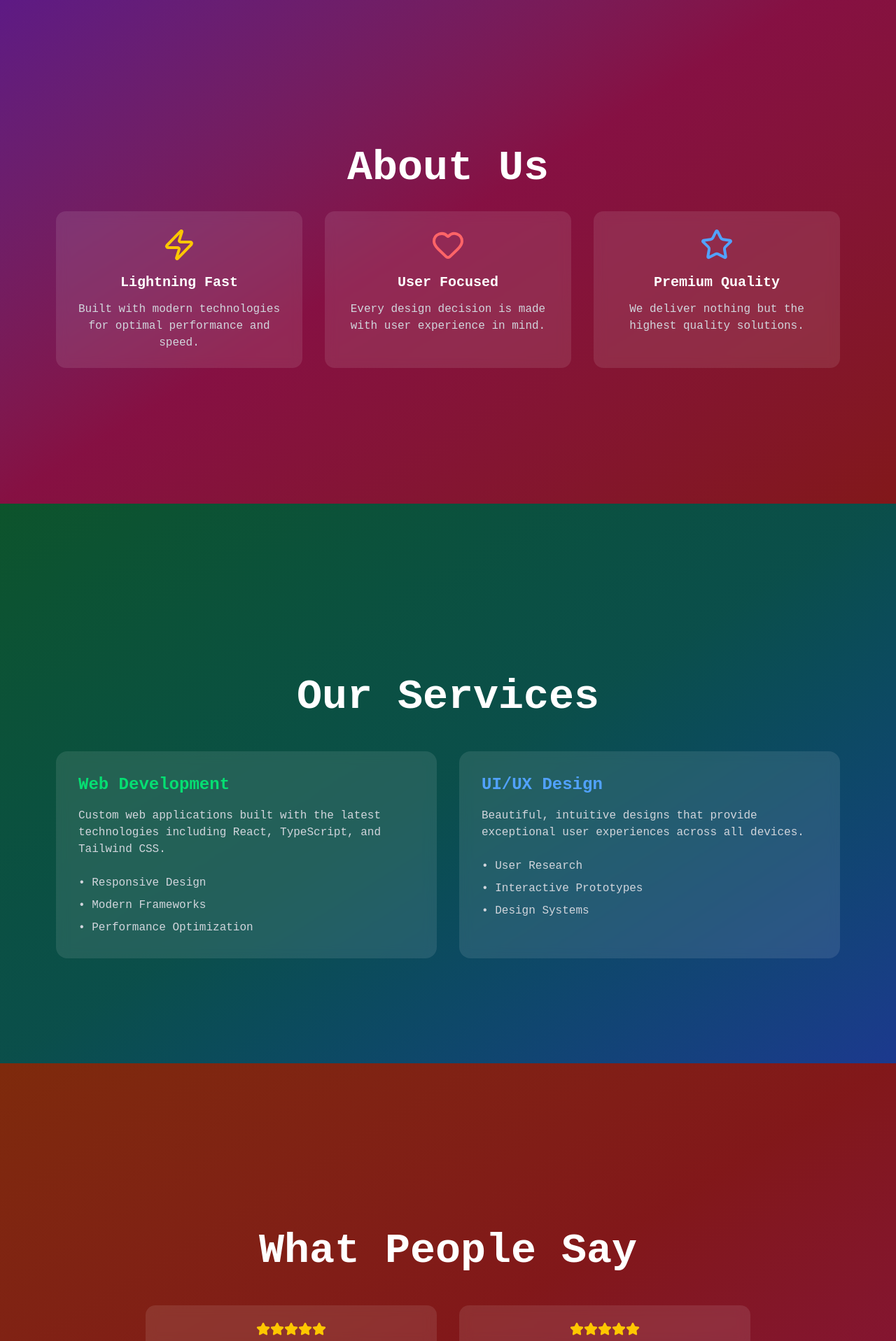
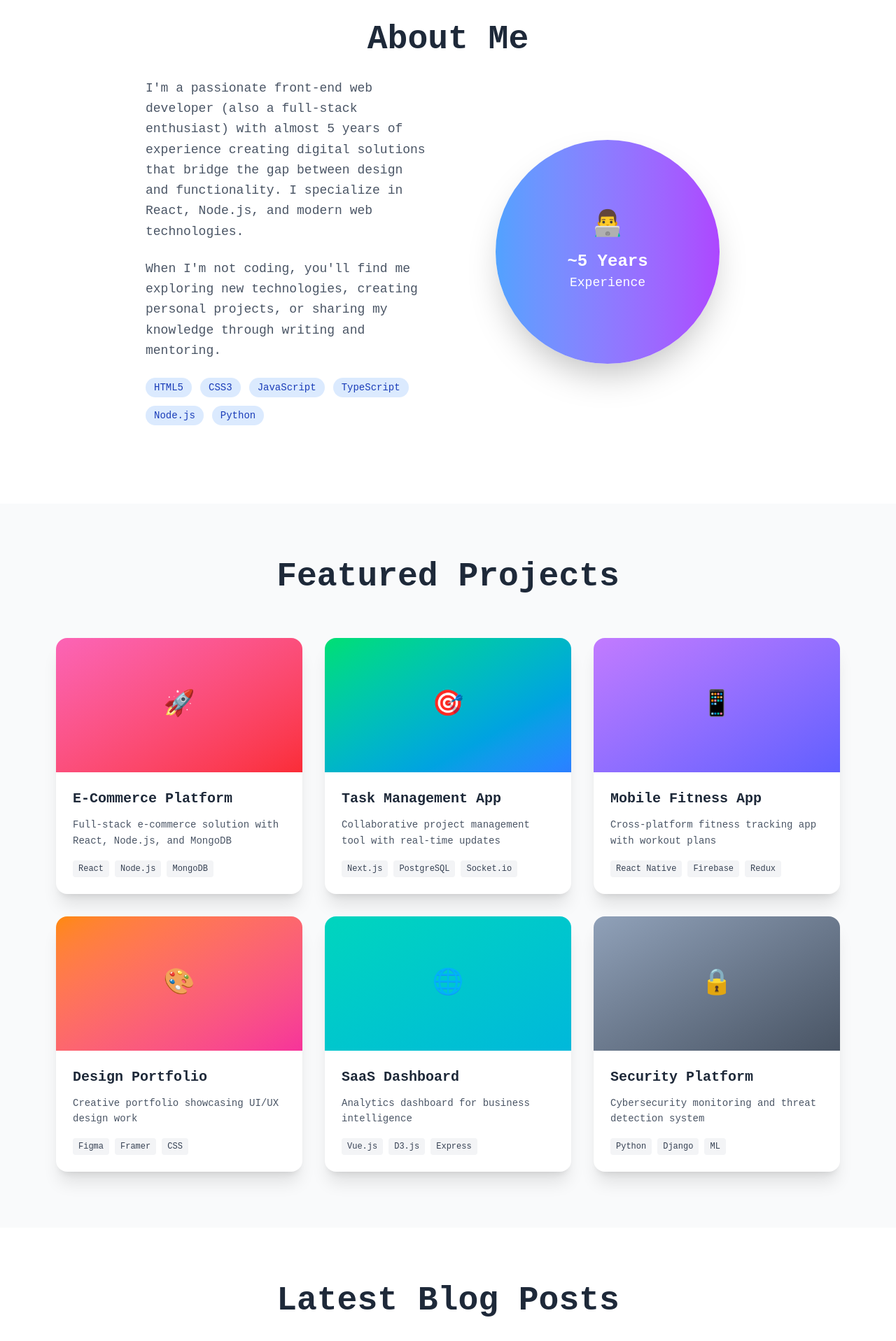
Before and after one commit to mxrkjxy/my-site, a React (Vite) app: page /#home in a window 1280 px wide. Shown: the part 880-2797 px from the top of the page at 70% size. Built offline with nearby package versions, Linux system fonts and the light colour scheme.

Commit message:
edit dummy content

```diff
--- a/src/components/common/index.ts
+++ b/src/components/common/index.ts
@@ -1,5 +1,6 @@
 export * from './Brand';
 export * from './Contacts';
+export * from './ContactInfo';
 export * from './Menu';
 export * from './NavButton';
 export * from './Socials';
--- a/src/components/config/home-sections.tsx
+++ b/src/components/config/home-sections.tsx
@@ -19,34 +19,31 @@ export const homeSections: HomeSections[] = [
     label: 'Home',
     element: <HeroSection />,
     classes:
-      'bg-gradient-to-br from-blue-900 via-purple-900 to-indigo-900 dark:from-blue-950 dark:via-purple-950 dark:to-indigo-950',
+      'bg-gradient-to-br from-blue-50 to-indigo-100 dark:from-gray-900 dark:to-gray-800',
   },
   {
     id: 'about',
     label: 'Skills',
     element: <AboutSection />,
-    classes:
-      'bg-gradient-to-br from-purple-900 via-pink-900 to-red-900 dark:from-purple-950 dark:via-pink-950 dark:to-red-950',
+    classes: 'bg-white dark:bg-gray-900',
   },
   {
     id: 'projects',
     label: 'Projects',
     element: <ProjectSection />,
-    classes:
-      'bg-gradient-to-br from-green-900 via-teal-900 to-blue-900 dark:from-green-950 dark:via-teal-950 dark:to-blue-950',
+    classes: 'bg-gray-50 dark:bg-gray-800',
   },
   {
     id: 'blog',
     label: 'Blog',
     element: <BlogSection />,
-    classes:
-      'bg-gradient-to-br from-orange-900 via-red-900 to-pink-900 dark:from-orange-950 dark:via-red-950 dark:to-pink-950',
+    classes: 'bg-white dark:bg-gray-900',
   },
   {
     id: 'contact',
     label: 'Contact',
     element: <ContactSection />,
     classes:
-      'bg-gradient-to-br from-indigo-900 via-purple-900 to-pink-900 dark:from-indigo-950 dark:via-purple-950 dark:to-pink-950',
+      'bg-gradient-to-br from-gray-100 to-gray-200 dark:from-gray-800 dark:to-gray-900',
   },
 ];
--- a/src/components/layout/Navbar.tsx
+++ b/src/components/layout/Navbar.tsx
@@ -43,9 +43,9 @@ export const Navbar: React.FC<NavbarProps> = ({
     <header>
       <nav
         ref={menuRef}
-        className="fixed top-0 left-0 right-0 z-50 bg-white dark:bg-gray-900/95 shadow dark:shadow-md transition-colors backdrop-blur-sm"
+        className="fixed top-0 left-0 right-0 z-50 bg-white/80 dark:bg-gray-900/80 backdrop-blur-lg"
       >
-        <div className="w-full h-24 bg-white dark:bg-gray-900 shadow dark:shadow-md">
+        <div className="w-full h-24 shadow dark:shadow-md">
           <div className="md:container h-full mx-auto px-8 py-8 flex items-center justify-between">
             <div className="flex-shrink-0">
               <button
@@ -80,7 +80,7 @@ export const Navbar: React.FC<NavbarProps> = ({
           </div>
         </div>
         {isMenuOpen && (
-          <div className="md:hidden bg-white dark:bg-gray-900 border-t dark:border-gray-700 px-4 py-4 flex flex-col gap-4">
+          <div className="md:hidden bg-white/20 dark:bg-gray-900/20 border-t dark:border-gray-700 px-4 py-4 flex flex-col gap-4">
             <MenuOptions
               activeSection={activeSection}
               onClick={handleNavigate}
--- a/src/components/pages/Home.tsx
+++ b/src/components/pages/Home.tsx
@@ -9,7 +9,7 @@ export const HomePage: React.FC = () => {
         <section
           key={id}
           id={id}
-          className={`snap-start min-h-screen pt-24 flex items-center justify-center text-white ${classes}`}
+          className={`snap-start min-h-screen flex items-center justify-center ${classes}`}
         >
           {element}
         </section>
--- a/src/components/sections/About.tsx
+++ b/src/components/sections/About.tsx
@@ -2,29 +2,49 @@ import { Zap, Heart, Star } from 'lucide-react';
 
 export const AboutSection: React.FC = () => {
   return (
-    <div className="max-w-6xl mx-auto px-4 text-center">
-      <h2 className="text-4xl md:text-6xl font-bold mb-8">About Us</h2>
-      <div className="grid md:grid-cols-3 gap-8">
-        <div className="bg-white/10 backdrop-blur-sm rounded-xl p-6 hover:bg-white/20 transition-all duration-300">
-          <Zap className="h-12 w-12 text-yellow-400 mx-auto mb-4" />
-          <h3 className="text-xl font-semibold mb-3">Lightning Fast</h3>
-          <p className="text-gray-300">
-            Built with modern technologies for optimal performance and speed.
+    <div className="max-w-4xl mx-auto px-4 text-center">
+      <h2 className="text-5xl font-bold mb-8 text-gray-800 dark:text-white">
+        About Me
+      </h2>
+      <div className="grid md:grid-cols-2 gap-12 items-center">
+        <div className="space-y-6 text-left">
+          <p className="text-lg text-gray-600 dark:text-gray-300 leading-relaxed">
+            I'm a passionate front-end web developer (also a full-stack enthusiast) with almost 5 years of experience
+            creating digital solutions that bridge the gap between design and
+            functionality. I specialize in React, Node.js, and modern web
+            technologies.
           </p>
+          <p className="text-lg text-gray-600 dark:text-gray-300 leading-relaxed">
+            When I'm not coding, you'll find me exploring new technologies,
+            creating personal projects, or sharing my knowledge
+            through writing and mentoring.
+          </p>
+          <div className="flex flex-wrap gap-3 mt-6">
+            {[
+              'HTML5',
+              'CSS3',
+              'JavaScript',
+              'TypeScript',
+              'Node.js',
+              'Python',
+            ].map((skill) => (
+              <span
+                key={skill}
+                className="px-3 py-1 bg-blue-100 dark:bg-blue-900 text-blue-800 dark:text-blue-200 rounded-full text-sm font-medium"
+              >
+                {skill}
+              </span>
+            ))}
+          </div>
         </div>
-        <div className="bg-white/10 backdrop-blur-sm rounded-xl p-6 hover:bg-white/20 transition-all duration-300">
-          <Heart className="h-12 w-12 text-red-400 mx-auto mb-4" />
-          <h3 className="text-xl font-semibold mb-3">User Focused</h3>
-          <p className="text-gray-300">
-            Every design decision is made with user experience in mind.
-          </p>
-        </div>
-        <div className="bg-white/10 backdrop-blur-sm rounded-xl p-6 hover:bg-white/20 transition-all duration-300">
-          <Star className="h-12 w-12 text-blue-400 mx-auto mb-4" />
-          <h3 className="text-xl font-semibold mb-3">Premium Quality</h3>
-          <p className="text-gray-300">
-            We deliver nothing but the highest quality solutions.
-          </p>
+        <div className="relative">
+          <div className="w-80 h-80 mx-auto bg-gradient-to-r from-blue-400 to-purple-500 rounded-full flex items-center justify-center shadow-2xl">
+            <div className="text-white text-center">
+              <div className="text-4xl mb-4">👨‍💻</div>
+              <div className="text-2xl font-bold">~5 Years</div>
+              <div className="text-lg">Experience</div>
+            </div>
+          </div>
         </div>
       </div>
     </div>
--- a/src/components/sections/Blog.tsx
+++ b/src/components/sections/Blog.tsx
@@ -1,50 +1,84 @@
-import { Star, Users } from 'lucide-react';
+const blogPosts = [
+  {
+    title: 'Building Scalable React Applications',
+    excerpt:
+      'Learn the best practices for creating maintainable and scalable React applications that can grow with your business needs.',
+    date: 'March 15, 2025',
+    readTime: '5 min read',
+    tags: ['React', 'Architecture', 'Best Practices'],
+  },
+  {
+    title: 'The Future of Web Development',
+    excerpt:
+      'Exploring emerging trends and technologies that will shape the future of web development in the next decade.',
+    date: 'March 10, 2025',
+    readTime: '8 min read',
+    tags: ['Web Dev', 'Trends', 'Future'],
+  },
+  {
+    title: 'Mastering TypeScript in 2025',
+    excerpt:
+      'A comprehensive guide to leveraging TypeScript features for better code quality and developer experience.',
+    date: 'March 5, 2025',
+    readTime: '6 min read',
+    tags: ['TypeScript', 'JavaScript', 'Tutorial'],
+  },
+  {
+    title: 'Design Systems That Scale',
+    excerpt:
+      'How to create and maintain design systems that can scale across multiple products and teams effectively.',
+    date: 'February 28, 2025',
+    readTime: '7 min read',
+    tags: ['Design', 'UI/UX', 'Systems'],
+  },
+];
 
 export const BlogSection: React.FC = () => {
   return (
-    <div className="max-w-4xl mx-auto px-4 text-center">
-      <h2 className="text-4xl md:text-6xl font-bold mb-12">What People Say</h2>
+    <div className="max-w-6xl mx-auto px-4 py-20">
+      <h2 className="text-5xl font-bold text-center mb-16 text-gray-800 dark:text-white">
+        Latest Blog Posts
+      </h2>
       <div className="grid md:grid-cols-2 gap-8">
-        <div className="bg-white/10 backdrop-blur-sm rounded-xl p-6">
-          <div className="flex justify-center mb-4">
-            {[...Array(5)].map((_, i) => (
-              <Star key={i} className="h-5 w-5 text-yellow-400 fill-current" />
-            ))}
-          </div>
-          <p className="text-gray-300 mb-4 italic">
-            "Lorem ipsum dolor sit amet consectetur adipisicing elit. Sit autem
-            labore, perspiciatis beatae tenetur fuga illo incidunt mollitia
-            eaque suscipit, et quia esse, iusto vitae. Dicta aliquam doloremque
-            assumenda voluptas!"
-          </p>
-          <div className="flex items-center justify-center">
-            <Users className="h-8 w-8 text-blue-400 mr-3" />
-            <div>
-              <p className="font-semibold">Sarah Johnson</p>
-              <p className="text-sm text-gray-400">Product Manager</p>
+        {blogPosts.map((post, index) => (
+          <article
+            key={index}
+            className="bg-gray-50 dark:bg-gray-800 rounded-2xl p-8 hover:shadow-xl transition-shadow duration-300 group cursor-pointer"
+          >
+            <div className="flex items-center justify-between mb-4">
+              <span className="text-sm text-gray-500 dark:text-gray-400">
+                {post.date}
+              </span>
+              <span className="text-sm text-blue-600 dark:text-blue-400 font-medium">
+                {post.readTime}
+              </span>
             </div>
-          </div>
-        </div>
-        <div className="bg-white/10 backdrop-blur-sm rounded-xl p-6">
-          <div className="flex justify-center mb-4">
-            {[...Array(5)].map((_, i) => (
-              <Star key={i} className="h-5 w-5 text-yellow-400 fill-current" />
-            ))}
-          </div>
-          <p className="text-gray-300 mb-4 italic">
-            "Lorem ipsum dolor sit amet consectetur adipisicing elit. Unde,
-            quibusdam perferendis? Fugit, ut eveniet? Pariatur repellendus
-            laborum cum! Repellendus, sit pariatur earum maxime aperiam quasi
-            libero beatae optio? Rem, neque?"
-          </p>
-          <div className="flex items-center justify-center">
-            <Users className="h-8 w-8 text-green-400 mr-3" />
-            <div>
-              <p className="font-semibold">Mike Chen</p>
-              <p className="text-sm text-gray-400">Creative Director</p>
+            <h3 className="text-2xl font-bold mb-3 text-gray-800 dark:text-white group-hover:text-blue-600 dark:group-hover:text-blue-400 transition-colors duration-300">
+              {post.title}
+            </h3>
+            <p className="text-gray-600 dark:text-gray-300 leading-relaxed mb-4">
+              {post.excerpt}
+            </p>
+            <div className="flex flex-wrap gap-2 mb-4">
+              {post.tags.map((tag) => (
+                <span
+                  key={tag}
+                  className="px-3 py-1 bg-blue-100 dark:bg-blue-900 text-blue-800 dark:text-blue-200 rounded-full text-sm font-medium"
+                >
+                  {tag}
+                </span>
+              ))}
             </div>
-          </div>
-        </div>
+            <div className="flex items-center text-blue-600 dark:text-blue-400 font-medium group-hover:underline">
+              Read More →
+            </div>
+          </article>
+        ))}
+      </div>
+      <div className="text-center mt-12">
+        <button className="px-8 py-4 bg-gradient-to-r from-blue-600 to-purple-600 text-white rounded-full font-semibold hover:shadow-lg transform hover:scale-105 transition-all duration-300">
+          View All Posts
+        </button>
       </div>
     </div>
   );
--- a/src/components/sections/Project.tsx
+++ b/src/components/sections/Project.tsx
@@ -1,38 +1,91 @@
+const projects = [
+  {
+    icon: '🚀',
+    title: 'E-Commerce Platform',
+    description:
+      'Full-stack e-commerce solution with React, Node.js, and MongoDB',
+    tech: ['React', 'Node.js', 'MongoDB'],
+    gradient: 'bg-gradient-to-br from-pink-400 to-red-500',
+  },
+  {
+    icon: '🎯',
+    title: 'Task Management App',
+    description: 'Collaborative project management tool with real-time updates',
+    tech: ['Next.js', 'PostgreSQL', 'Socket.io'],
+    gradient: 'bg-gradient-to-br from-green-400 to-blue-500',
+  },
+  {
+    icon: '📱',
+    title: 'Mobile Fitness App',
+    description: 'Cross-platform fitness tracking app with workout plans',
+    tech: ['React Native', 'Firebase', 'Redux'],
+    gradient: 'bg-gradient-to-br from-purple-400 to-indigo-500',
+  },
+  {
+    icon: '🎨',
+    title: 'Design Portfolio',
+    description: 'Creative portfolio showcasing UI/UX design work',
+    tech: ['Figma', 'Framer', 'CSS'],
+    gradient: 'bg-gradient-to-br from-orange-400 to-pink-500',
+  },
+  {
+    icon: '🌐',
+    title: 'SaaS Dashboard',
+    description: 'Analytics dashboard for business intelligence',
+    tech: ['Vue.js', 'D3.js', 'Express'],
+    gradient: 'bg-gradient-to-br from-teal-400 to-cyan-500',
+  },
+  {
+    icon: '🔒',
+    title: 'Security Platform',
+    description: 'Cybersecurity monitoring and threat detection system',
+    tech: ['Python', 'Django', 'ML'],
+    gradient: 'bg-gradient-to-br from-slate-400 to-gray-600',
+  },
+];
+
 export const ProjectSection: React.FC = () => {
   return (
-    <div className="max-w-6xl mx-auto px-4">
-      <h2 className="text-4xl md:text-6xl font-bold text-center mb-12">
-        Our Services
+    <div className="max-w-6xl mx-auto px-4 py-20">
+      <h2 className="text-5xl font-bold text-center mb-16 text-gray-800 dark:text-white">
+        Featured Projects
       </h2>
-      <div className="grid md:grid-cols-2 gap-8">
-        <div className="bg-white/10 backdrop-blur-sm rounded-2xl p-8 hover:bg-white/20 transition-all duration-300 transform hover:scale-105">
-          <h3 className="text-2xl font-bold mb-4 text-green-400">
-            Web Development
-          </h3>
-          <p className="text-gray-300 mb-6">
-            Custom web applications built with the latest technologies including
-            React, TypeScript, and Tailwind CSS.
-          </p>
-          <ul className="space-y-2 text-gray-300">
-            <li>• Responsive Design</li>
-            <li>• Modern Frameworks</li>
-            <li>• Performance Optimization</li>
-          </ul>
-        </div>
-        <div className="bg-white/10 backdrop-blur-sm rounded-2xl p-8 hover:bg-white/20 transition-all duration-300 transform hover:scale-105">
-          <h3 className="text-2xl font-bold mb-4 text-blue-400">
-            UI/UX Design
-          </h3>
-          <p className="text-gray-300 mb-6">
-            Beautiful, intuitive designs that provide exceptional user
-            experiences across all devices.
-          </p>
-          <ul className="space-y-2 text-gray-300">
-            <li>• User Research</li>
-            <li>• Interactive Prototypes</li>
-            <li>• Design Systems</li>
-          </ul>
-        </div>
+      <div className="grid md:grid-cols-2 lg:grid-cols-3 gap-8">
+        {projects.map((project, index) => (
+          <div
+            key={index}
+            className="group bg-white dark:bg-gray-700 rounded-2xl shadow-xl hover:shadow-2xl transform hover:-translate-y-2 transition-all duration-300 overflow-hidden"
+          >
+            <div
+              className={`h-48 ${project.gradient} flex items-center justify-center relative`}
+            >
+              <div className="text-4xl text-white">{project.icon}</div>
+              <div className="absolute inset-0 bg-black bg-opacity-20 opacity-0 group-hover:opacity-100 transition-opacity duration-300 flex items-center justify-center">
+                <button className="px-4 py-2 bg-white text-black rounded-full font-semibold text-sm hover:bg-gray-100 transition-colors duration-200">
+                  View Project
+                </button>
+              </div>
+            </div>
+            <div className="p-6">
+              <h3 className="text-xl font-bold mb-3 text-gray-800 dark:text-white">
+                {project.title}
+              </h3>
+              <p className="text-gray-600 dark:text-gray-300 text-sm mb-4 leading-relaxed">
+                {project.description}
+              </p>
+              <div className="flex flex-wrap gap-2">
+                {project.tech.map((tech) => (
+                  <span
+                    key={tech}
+                    className="px-2 py-1 bg-gray-100 dark:bg-gray-600 text-gray-700 dark:text-gray-300 rounded text-xs font-medium"
+                  >
+                    {tech}
+                  </span>
+                ))}
+              </div>
+            </div>
+          </div>
+        ))}
       </div>
     </div>
   );
```
Also changed, not shown: src/components/common/ContactInfo.tsx (added, +29 -0 lines), src/components/config/socials.tsx (+12 -4 lines), src/components/layout/Footer.tsx (+5 -6 lines), src/components/sections/Contact.tsx (+46 -17 lines), src/components/sections/Hero.tsx (+17 -14 lines).
